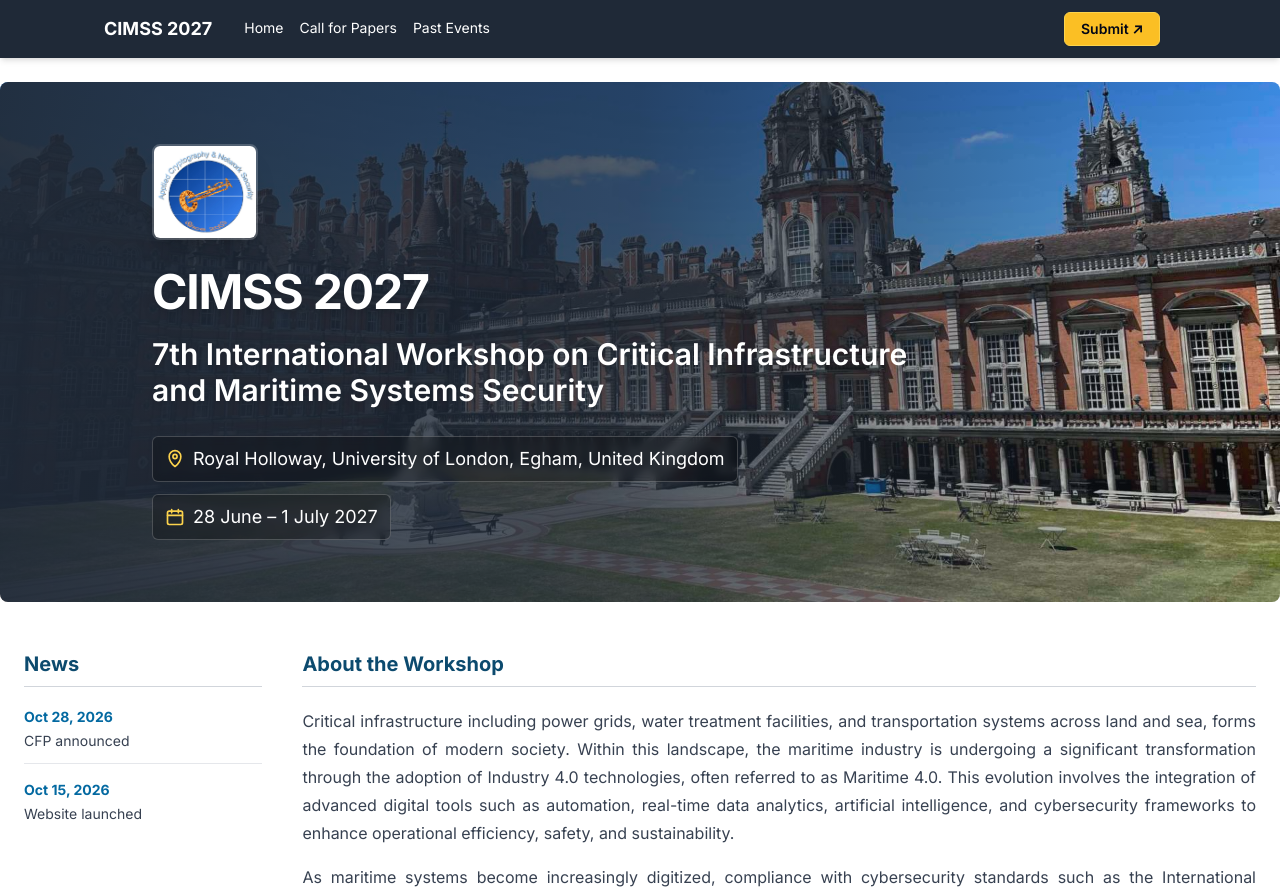
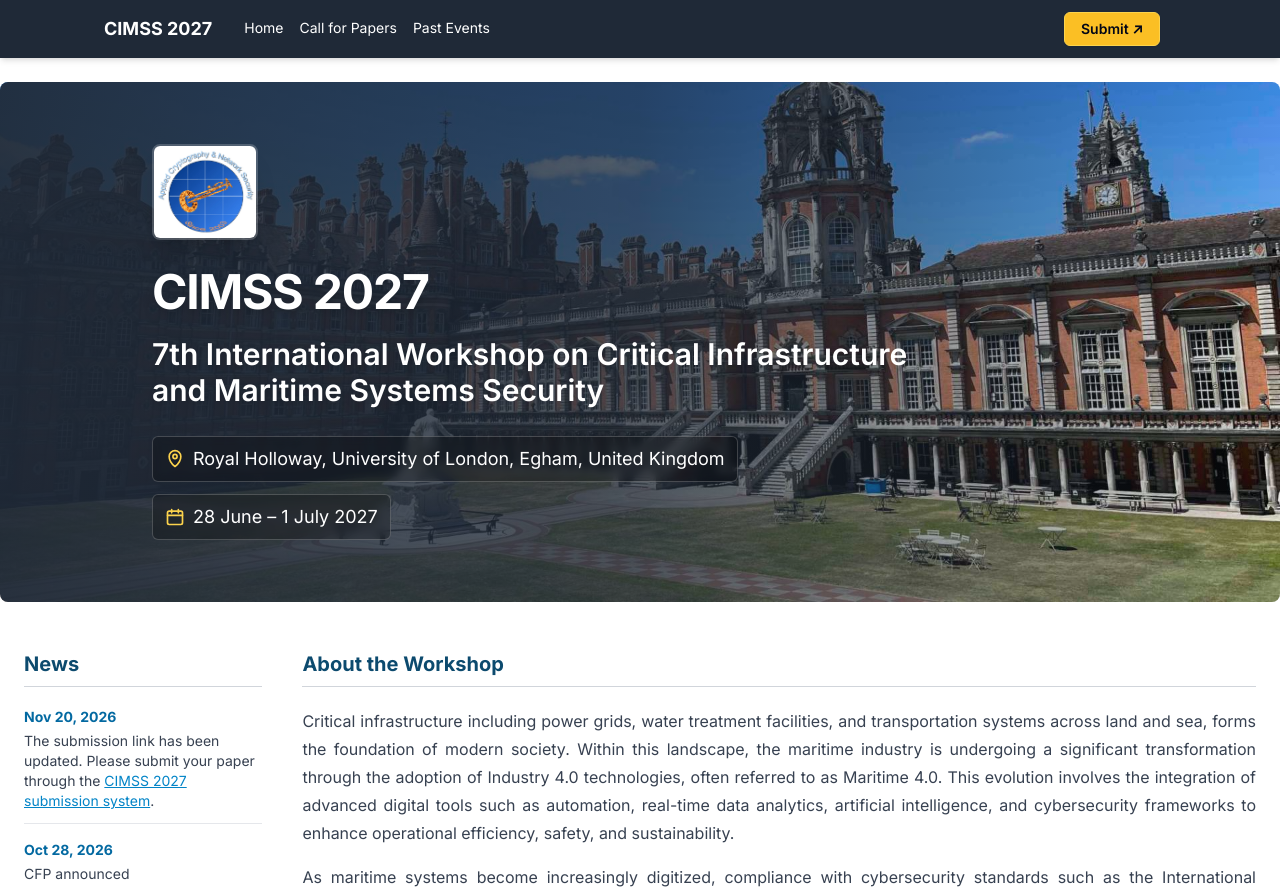
Before and after one commit to cimss2027/cimss2027.github.io, a Next.js app: page / in a window 1280 px wide. Shown: the top 895 px of the page. Built offline with nearby package versions, Linux system fonts and the light colour scheme.

Commit message:
Update submission link
Added a new submission link for CIMSS 2027.

```diff
--- a/src/app/page.tsx
+++ b/src/app/page.tsx
@@ -155,6 +155,19 @@ export default function Home() {
               <span className="text-gray-700">Submission Cycle 1 opened</span>
             </li> */}
             <li className="border-b border-gray-200 pb-3 text-sm last:border-0">
+              <span className="mb-1 block font-bold text-primary-700">Nov 20, 2026</span>
+              <span className="block text-gray-700">The submission link has been updated. Please submit your paper through the{' '}
+                  <a
+                    href="https://submit.acns2027.com/cimss"
+                    target="_blank"
+                    rel="noopener noreferrer"
+                    className="text-primary-600 underline hover:text-primary-800"
+                    >
+                  CIMSS 2027 submission system
+                  </a>.
+              </span>
+            </li>
+            <li className="border-b border-gray-200 pb-3 text-sm last:border-0">
               <span className="mb-1 block font-bold text-primary-700">Oct 28, 2026</span>
               <span className="block text-gray-700">CFP announced</span>
             </li>
```
